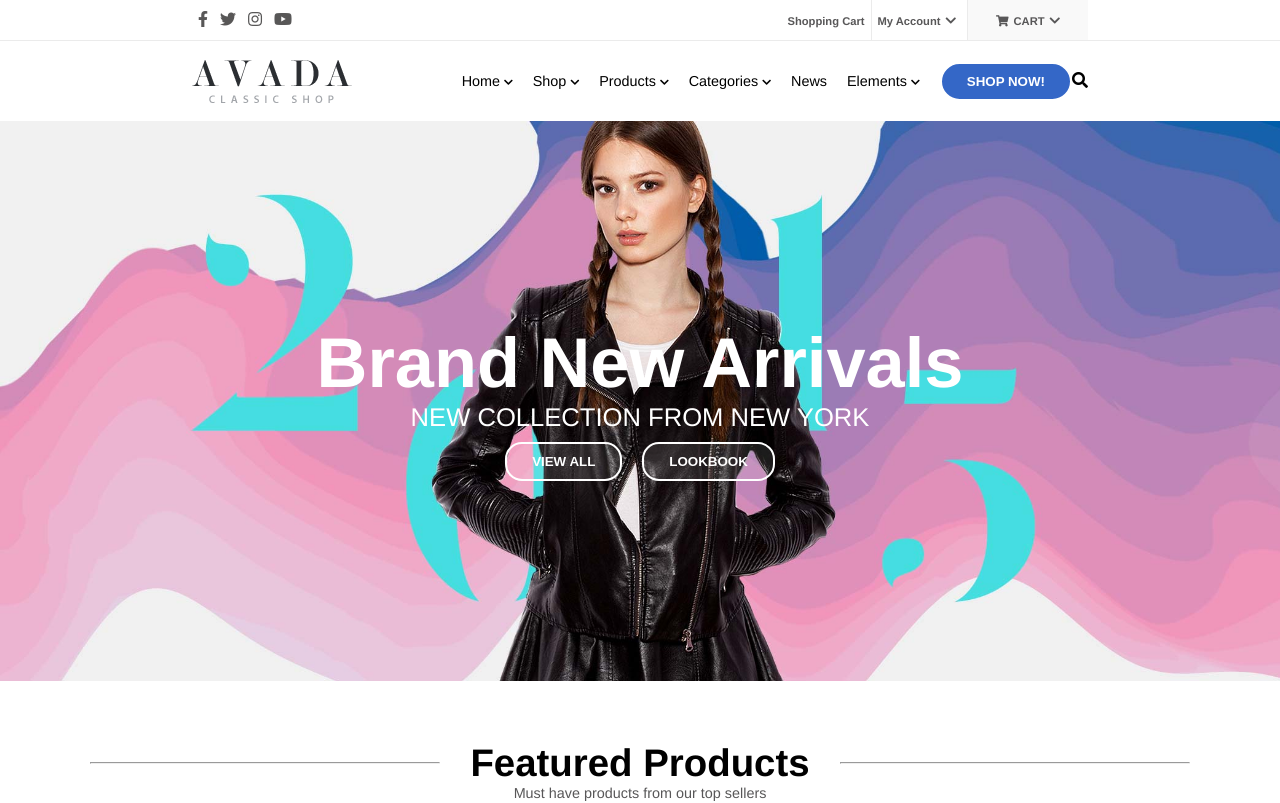
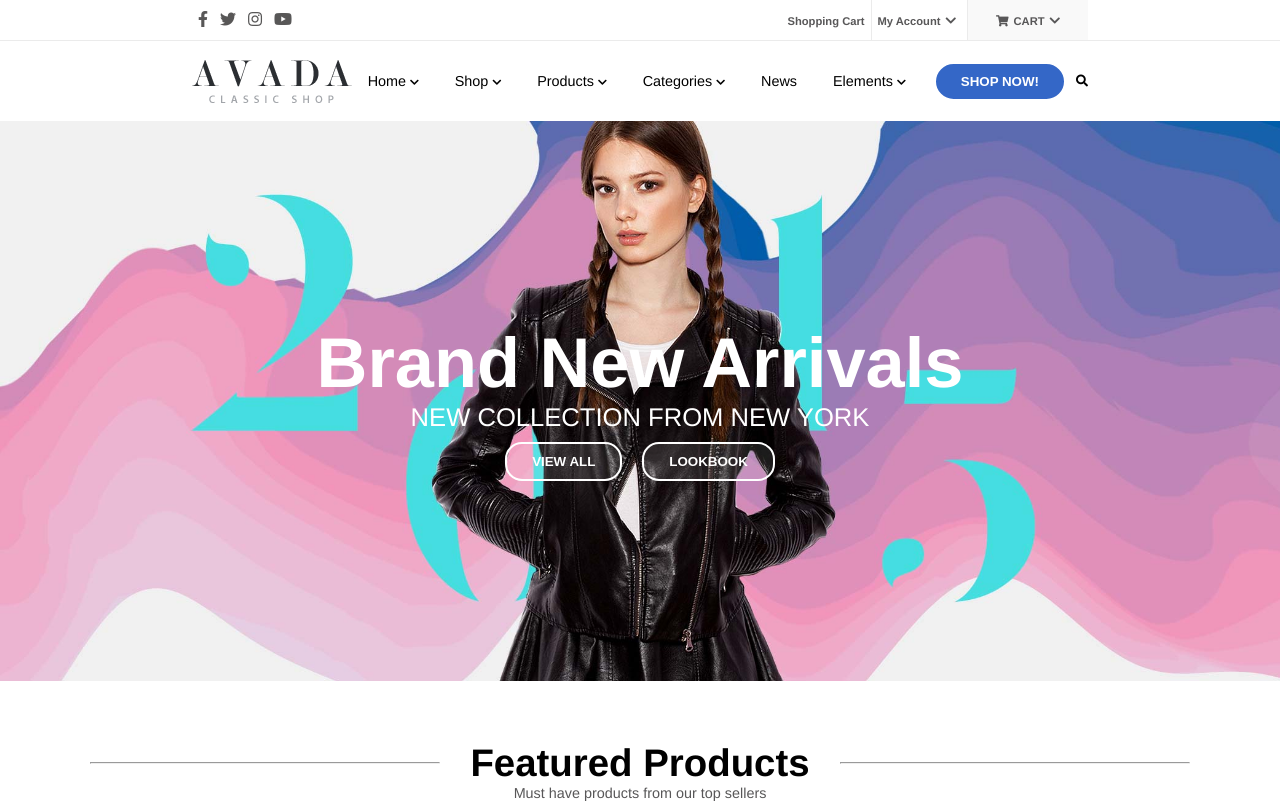
Before and after one commit to amalialorena/proj-html-vuejs, a Vue app: page / in a window 1280 px wide. Shown: the top 803 px of the page. Built offline with nearby package versions, Linux system fonts and the light colour scheme.

Commit message:
minor changes to layout

```diff
--- a/src/components/Brands.vue
+++ b/src/components/Brands.vue
@@ -41,7 +41,6 @@ section {
     h4 {
         font-weight: 400;
         color: #797878;
-        font-size: .9em;
     }
     .logos {
         display: flex;
--- a/src/components/Button.vue
+++ b/src/components/Button.vue
@@ -1,5 +1,5 @@
 <template>
-    <button :class="small? 'small':'' || blue? 'blue': ''">
+    <button :class="small? 'small':'' || blue? 'blue': ''" @click="handleClick">
         {{text}}
     </button>
 </template>
@@ -11,6 +11,11 @@ export default {
       text: String,
       small: Boolean,
       blue: Boolean,
+  },
+  methods: {
+      handleClick: () => {
+          console.log('clicked button');
+      }
   }
 }
 </script>
@@ -24,6 +29,7 @@ export default {
         font-weight: bold;
         padding: 10px 25px;
         border-radius: 17px;
+        cursor: pointer;
     }
     .small {
         font-size: .6em;
--- a/src/components/Footer.vue
+++ b/src/components/Footer.vue
@@ -1,6 +1,7 @@
 <template>
   <footer>
       <section class="newsletter">
+       <span><i class="far fa-envelope"></i></span>
       </section>
       <section>
       </section>
@@ -19,12 +20,15 @@ export default {
 
 <style scoped lang="scss">
    footer {
-       height:90vh;
-       background-color: #202226;
-        .copyright {
+      .newsletter {
+        height: 200px;
+        background-color: #24262a;
+
+      }
+      .copyright {
             height: 100px;
             background-color: black;
-        }
+      }
    }
 
 </style>
--- a/src/components/nav/Nav.vue
+++ b/src/components/nav/Nav.vue
@@ -33,8 +33,9 @@
           <ul>
             <NavItem
               v-for="(item, i) in navigation"
-              :key="{ i }"
+              :key="i"
               :label="item.label"
+              :url="item.url"
               :children="item.children"
             />
           </ul>
@@ -67,9 +68,11 @@ export default {
           children: [
             {
               label: "Shop",
+              url: 'https://wwww.google.com'
             },
             {
               label: "Account",
+              url: 'https://wwww.google.com'
             },
           ],
         },
@@ -78,9 +81,11 @@ export default {
           children: [
             {
               label: "Men",
+              url: 'https://wwww.google.com'
             },
             {
               label: "Women",
+              url: 'https://wwww.google.com'
             },
           ],
         },
@@ -89,9 +94,11 @@ export default {
           children: [
             {
               label: "Clothes",
+              url: 'https://wwww.google.com'
             },
             {
               label: "Accesories",
+              url: 'https://wwww.google.com'
             },
           ],
         },
@@ -100,32 +107,40 @@ export default {
           children: [
             {
               label: "T-shirts",
+              url: 'https://wwww.google.com'
             },
             {
               label: "Pants",
+              url: 'https://wwww.google.com'
             },
             {
               label: "Shoes",
+              url: 'https://wwww.google.com'
             },
           ],
         },
         {
           label: "News",
+          url: 'https://wwww.google.com'
         },
         {
           label: "Elements",
           children: [
             {
               label: "Featured Products",
+              url: 'https://wwww.google.com'
             },
             {
               label: "Best Seller",
+              url: 'https://wwww.google.com'
             },
             {
               label: "New Arrivals",
+              url: 'https://wwww.google.com'
             },
             {
               label: "Blog",
+              url: 'https://wwww.google.com'
             },
           ],
         },
@@ -141,6 +156,7 @@ nav {
   margin: auto;
   background: white;
   min-width: 1200px;
+  user-select: none;
   .upper-nav {
     border-bottom: 1px solid #ebebeb;
   }
@@ -152,6 +168,10 @@ nav {
       .menu {
         display: flex;
         align-items: center;
+        .search {
+          font-size: 12px;
+          margin-left:10px;
+        }
       }
       .logo {
         display: flex;
--- a/src/components/nav/NavItem.vue
+++ b/src/components/nav/NavItem.vue
@@ -1,23 +1,26 @@
 <template>
   <li>
-        {{label}}
-        <i class="fas fa-chevron-down" v-if="children? 'true':''" ></i>
-        <ul class="submenu">
-            <li v-for="(item, i) in children" :key="i">
-                {{item.label}}
+    <a :href="url">
+      {{ label }}
+      <i class="fas fa-chevron-down" v-if="children ? 'true' : ''"></i>
+      <ul class="submenu" v-if="children">
+        <li v-for="(item, i) in children" :key="`submenu-${i}`">
+          <a :href="item.url">
+            {{ item.label }}
+          </a>
         </li>
       </ul>
+    </a>
   </li>
 </template>
 <script>
-
 export default {
   props: {
     label: String,
+    url: String,
     children: Array,
   },
 };
-
 </script>
 <style scoped lang="scss">
 li {
@@ -27,13 +30,22 @@ export default {
   cursor: pointer;
   line-height: 80px;
   height: 100%;
-        font-size: .9em;
+  font-size: 0.9em;
+  padding: 0 8px;
+
   &:hover {
     background-color: #eee;
     .submenu {
       display: block;
     }
   }
+
+  a {
+    color: inherit;
+    text-decoration: none;
+    line-height: inherit;
+  }
+
   i {
     font-size: 10px;
   }
@@ -42,14 +54,16 @@ export default {
       display: none;
       position: absolute;
       left: 0;
-                right:0;
       top: 80px;
       background-color: white;
 
       li {
-                    display: block;
-                    line-height: 40px;
+        padding: 10px 16px;
         margin: 0;
+        min-width: 120px;
+        line-height: 1.4em;
+        display: flex;
+        align-items: center;
       }
     }
   }
```
Lines whose indentation alone changed are shown as unchanged.
